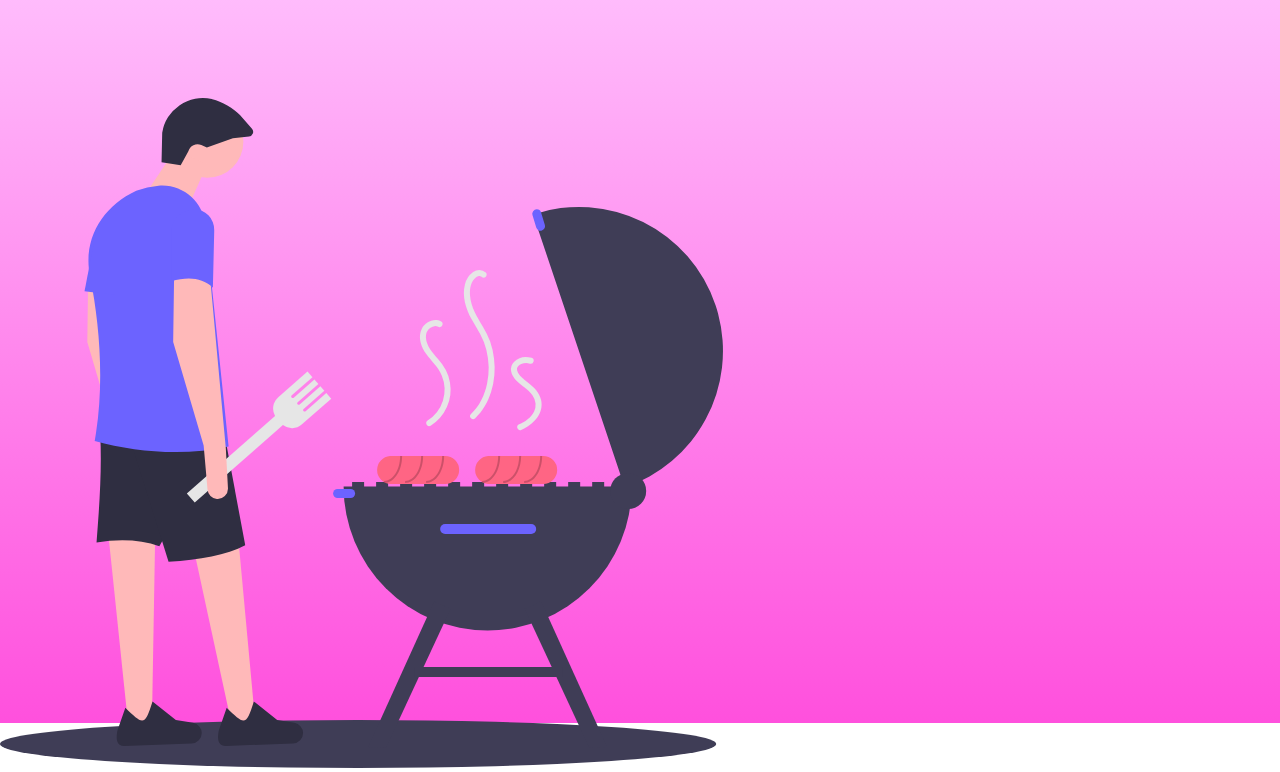
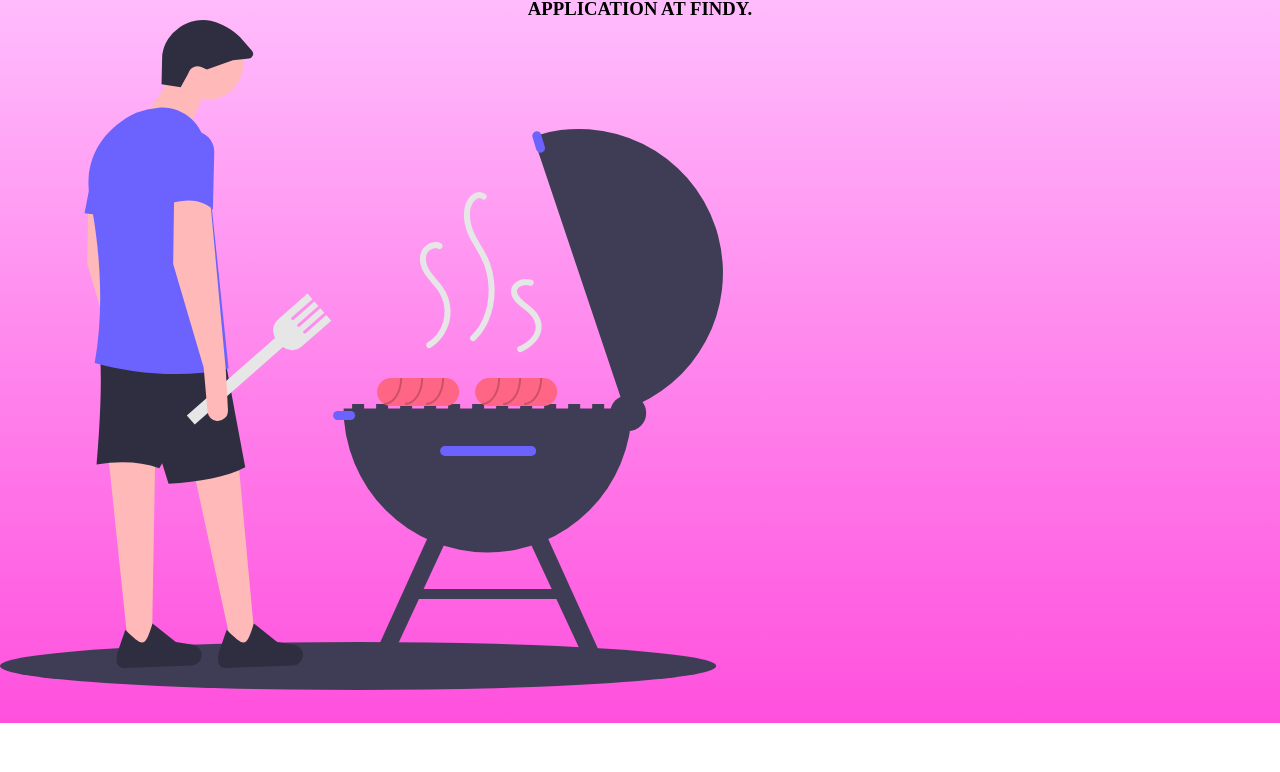
Before and after one commit to Fabezio/fscourse_findy, a plain HTML site: page apply.html in a window 1280 px wide. Shown: the part 77-849 px from the top of the page. After the commit the page ends 800 px from the top, so only its background shows below. Drawn offline with Linux system fonts and the light colour scheme; a web font is replaced by a local one.

Commit message:
apply page started

```diff
--- a/apply.html
+++ b/apply.html
@@ -25,8 +25,16 @@
             </div>
 
         </nav>
-        <h1></h1>
-        <img src="./img/barbecue.svg">
+        <div id="apply">
+            <h3>
+                Application at findy.
+            </h3>
+
+        </div>
+        <div>
+            <img src="./img/barbecue.svg" />
+
+        </div>
 
     </div>
 
--- a/styles.css
+++ b/styles.css
@@ -31,6 +31,12 @@
     float: right;
     width: 50%;
 
+}
+#apply {
+    text-align: center;
+}
+#apply h3 {
+    text-transform: uppercase;
 }
 
 /*
```
Also changed, not shown: site.html (+2 -2 lines).
